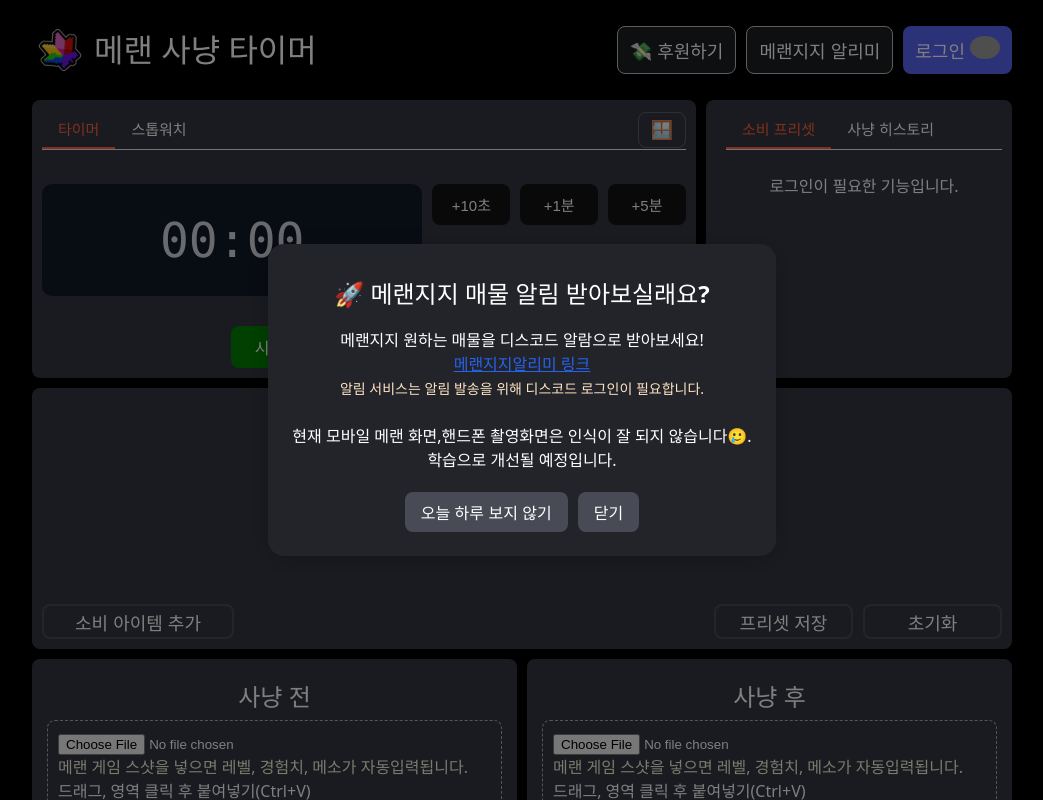
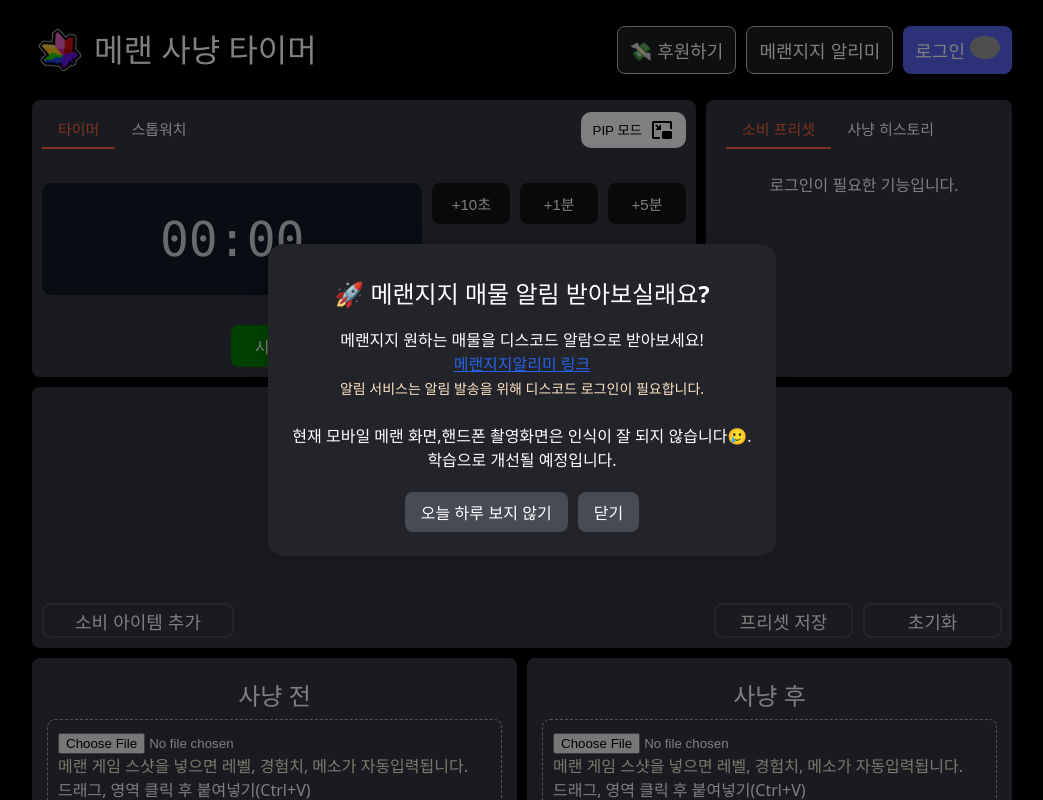
Before and after one commit to TaeTaeKim/malan-timer-fe, a Vue app: page / in a window 1280 px wide. Shown: the top 800 px of the page, without its empty margins (118-1161 px from the left). Built offline with nearby package versions, Linux system fonts and the light colour scheme; grey boxes are pictures that could not be loaded.

Commit message:
feat. PIP 로고 및 버튼 디자인 변경

```diff
--- a/src/components/Preset.vue
+++ b/src/components/Preset.vue
@@ -56,7 +56,6 @@ async function loadPresetItem(presetId: number) {
 
 .tabs {
     display: flex;
-    border-bottom: 1px solid #E2E8F0;
     margin-bottom: 24px;
 }
 
--- a/src/components/Timer.vue
+++ b/src/components/Timer.vue
@@ -292,7 +292,10 @@ onUnmounted(() => {
         :title="isPipActive ? '팝업 닫기' : '팝업으로 열기'"
         :class="{ active: isPipActive }"
       >
-        🪟
+      <div class="pip-text-img">
+        <span style="color: black;">PIP 모드</span>
+        <img src="../assets/pip-logo.png" alt="">
+      </div>
       </button>
     </div>
 
@@ -335,7 +338,6 @@ onUnmounted(() => {
   display: flex;
   justify-content: space-between;
   align-items: center;
-  border-bottom: 1px solid #E2E8F0;
   margin-bottom: 24px;
 }
 
@@ -362,26 +364,22 @@ onUnmounted(() => {
 }
 
 .btn-pip {
-  background: transparent;
-  border: 1px solid rgba(255, 255, 255, 0.2);
-  border-radius: 8px;
+  background: white;
+  border-radius: 10px;
+  border: none;
   padding: 6px 12px;
-  font-size: 18px;
   cursor: pointer;
   transition: all 0.2s;
-  color: white;
 }
-
-.btn-pip:hover {
-  background: rgba(255, 98, 57, 0.2);
-  border-color: #FF6239;
-  transform: scale(1.05);
+.pip-text-img{
+  display: flex;
+  align-items: center;
+  gap: 8px;
 }
 
 .btn-pip.active {
-  background: rgba(255, 98, 57, 0.3);
-  border-color: #FF6239;
-  color: #FF6239;
+  background: #cccccc;
+
 }
 
 /* display 영역 */
```
Also changed, not shown: src/assets/pip-logo.png (added).
